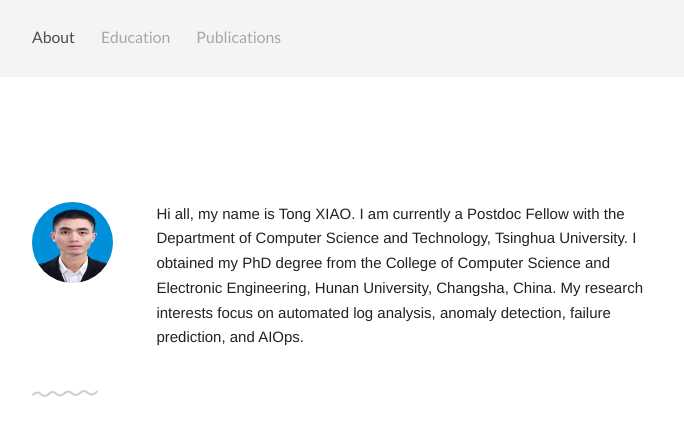
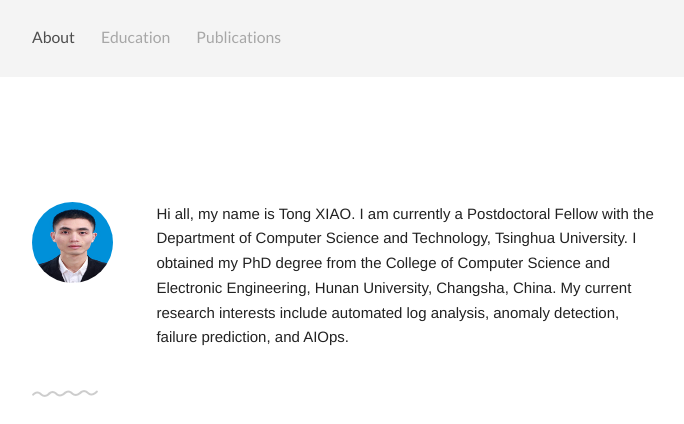
Before and after one commit to tongxiao-cs/tongxiao-cs.github.io, a plain HTML site: page index.html in a window 1280 px wide. Shown: the top 424 px of the page, without its empty margins (297-981 px from the left). Drawn offline with Linux system fonts and the light colour scheme.

Commit message:
update index.html

```diff
--- a/index.html
+++ b/index.html
@@ -39,9 +39,9 @@
 				<img src="img/xiao.jpg">
 			</div>
 			<div class="unit-80">
-				Hi all, my name is Tong XIAO. I am currently a Postdoc Fellow with the Department of Computer Science and Technology, Tsinghua University.
+				Hi all, my name is Tong XIAO. I am currently a Postdoctoral Fellow with the Department of Computer Science and Technology, Tsinghua University.
 				I obtained my PhD degree from the College of Computer Science and Electronic Engineering, Hunan University, Changsha, China.
-				My research interests focus on automated log analysis, anomaly detection, failure prediction, and AIOps.
+				My current research interests include automated log analysis, anomaly detection, failure prediction, and AIOps.
 			</div>
 		</div>
 	</div>
```
